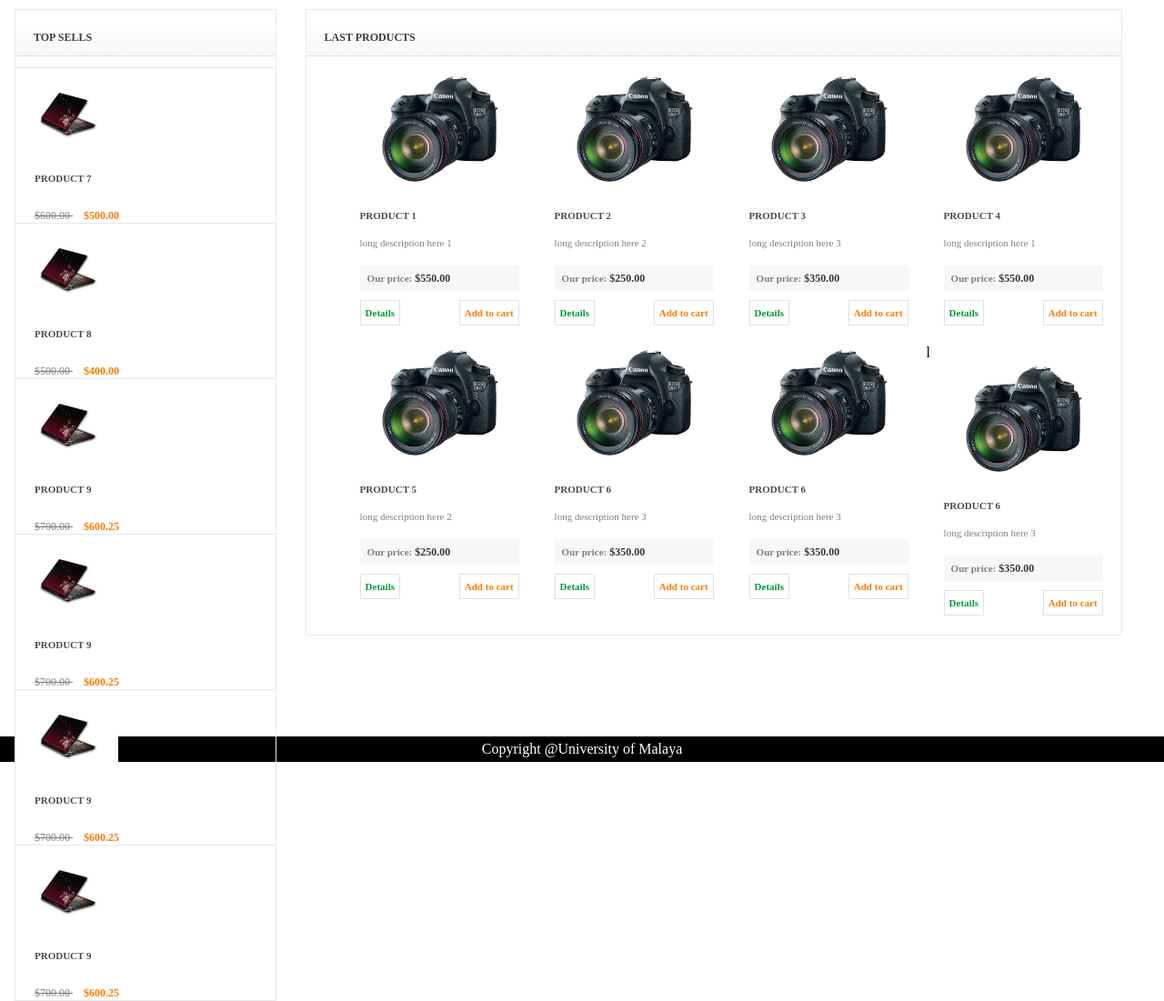
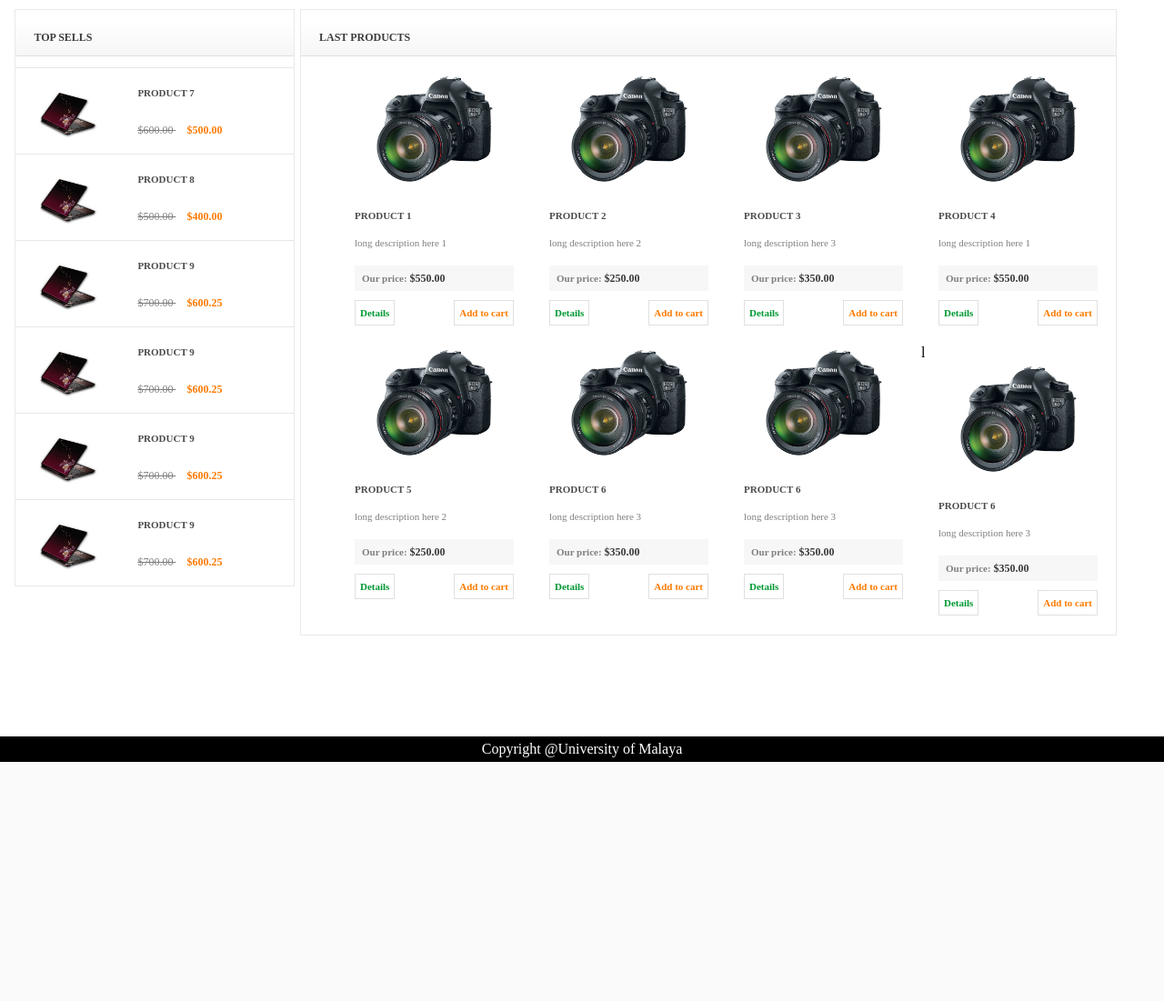
Before and after one commit to sopnopriyo/camera-shop, a PHP site: page / in a window 1280 px wide. Shown: the part 160-1261 px from the top of the page at 91% size. After the commit the page ends 998 px from the top, so only its background shows below. Run offline with PHP 8.4, Linux system fonts and the light colour scheme.

Commit message:
adjusting the view

```diff
--- a/frontEnd.css
+++ b/frontEnd.css
@@ -55,7 +55,7 @@
 aside{
     background-color: white ;
     float: left;
-    width: auto;
+    width: 25%;
     height: 100%;
     padding-left: 10px;
     margin-top: 10px;
@@ -63,7 +63,7 @@
 }
 #right,#left {
     border: 1px solid #E9E9E9;
-    float: left;
+
     margin: 0 2%;
 
 }
```
